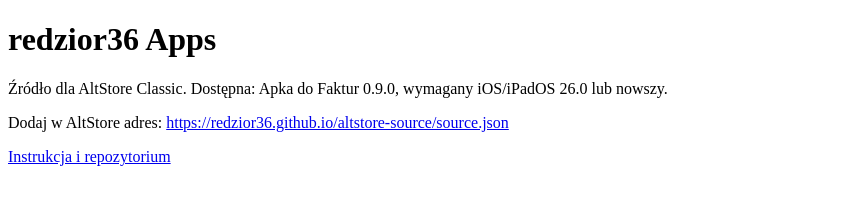
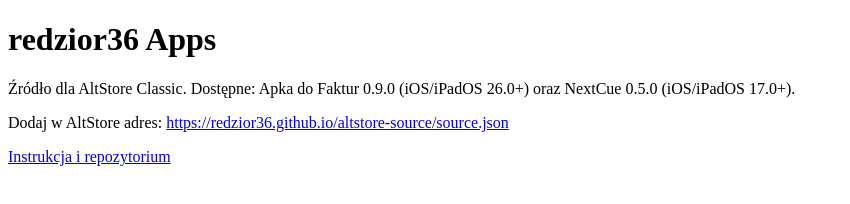
Before and after one commit to redzior36/altstore-source, a plain HTML site: page index.html in a window 1280 px wide. Shown: the whole page, without its empty margins (0-850 px from the left). Drawn offline with Linux system fonts and the light colour scheme.

Commit message:
List NextCue 0.5.0

```diff
--- a/index.html
+++ b/index.html
@@ -1,4 +1,4 @@
 <!doctype html>
 <html lang="pl"><meta charset="utf-8"><meta name="viewport" content="width=device-width, initial-scale=1">
 <title>redzior36 Apps</title>
-<body><main><h1>redzior36 Apps</h1><p>Źródło dla AltStore Classic. Dostępna: Apka do Faktur 0.9.0, wymagany iOS/iPadOS 26.0 lub nowszy.</p><p>Dodaj w AltStore adres: <a href="source.json">https://redzior36.github.io/altstore-source/source.json</a></p><p><a href="https://github.com/redzior36/altstore-source#readme">Instrukcja i repozytorium</a></p></main></body></html>
+<body><main><h1>redzior36 Apps</h1><p>Źródło dla AltStore Classic. Dostępne: Apka do Faktur 0.9.0 (iOS/iPadOS 26.0+) oraz NextCue 0.5.0 (iOS/iPadOS 17.0+).</p><p>Dodaj w AltStore adres: <a href="source.json">https://redzior36.github.io/altstore-source/source.json</a></p><p><a href="https://github.com/redzior36/altstore-source#readme">Instrukcja i repozytorium</a></p></main></body></html>
```
